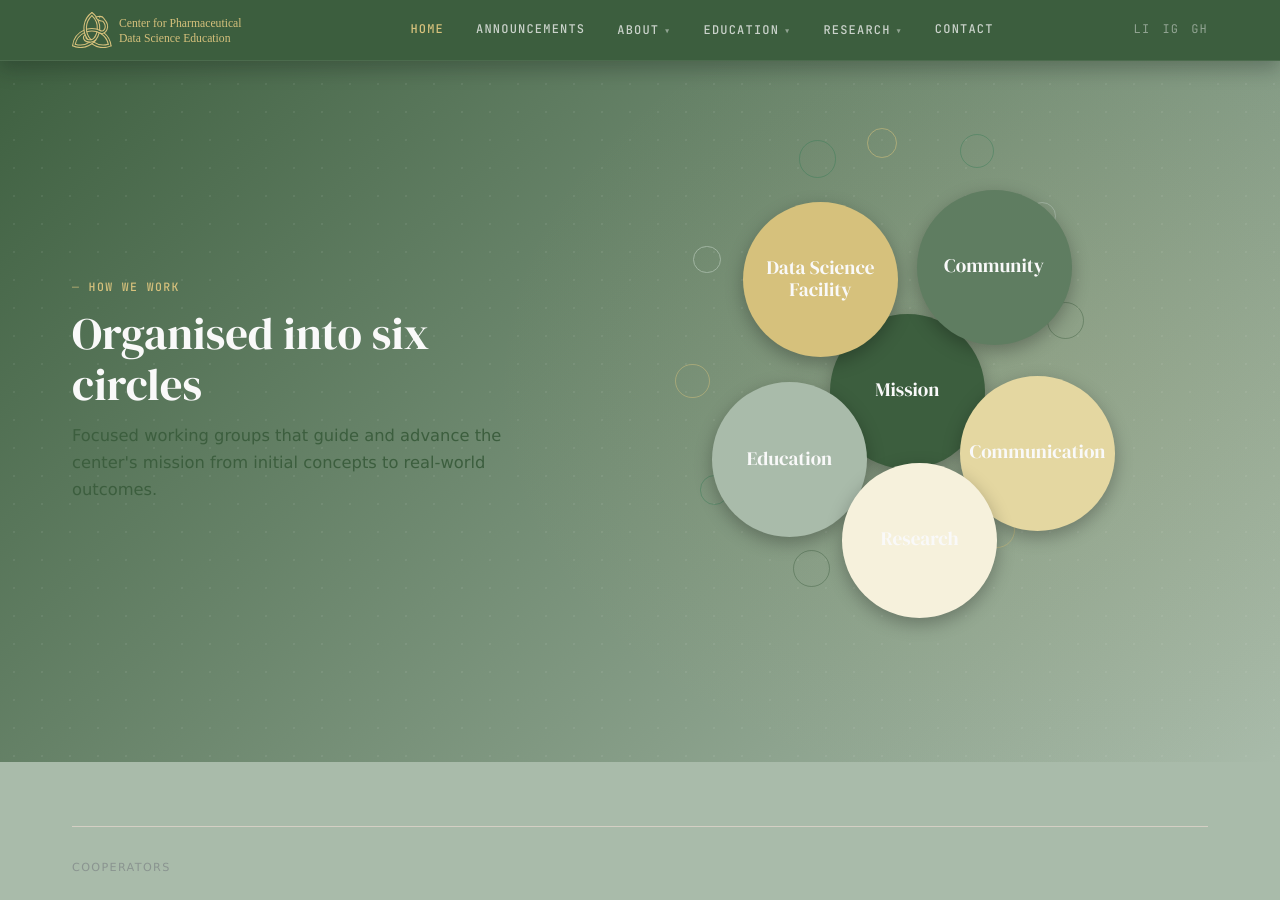
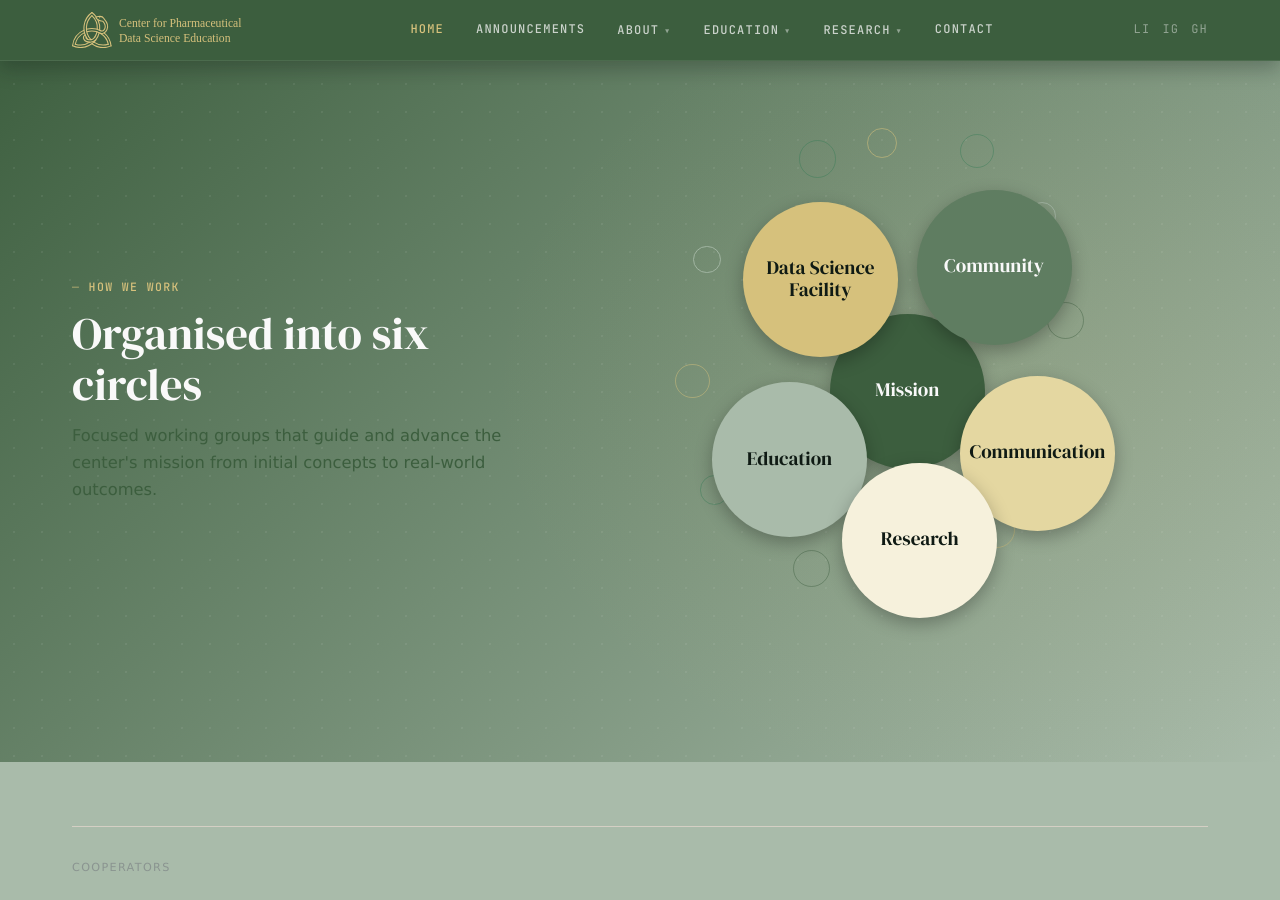
Before and after one commit to CPDSE/PagesCMS, a Jekyll site: the page built from index.md, in a window 1280 px wide and 900 px high, scrolled down 4173 px. Built offline with Jekyll 4.4.1, drawn with Linux system fonts in a browser that asks for light colours.

Commit message:
Update main.css

```diff
--- a/assets/css/main.css
+++ b/assets/css/main.css
@@ -761,10 +761,10 @@ a { color: inherit; }
   color: rgba(255,255,255,0.65);
 }
 .section-circles .circle-title {
-  color: var(--offwhite);
+  color: inherit;
 }
 .section-circles .circle-desc {
-  color: rgba(255,255,255,0.7);
+  color: inherit;
 }
 .section-circles .section-header p {
   color: var(--accent);
```
